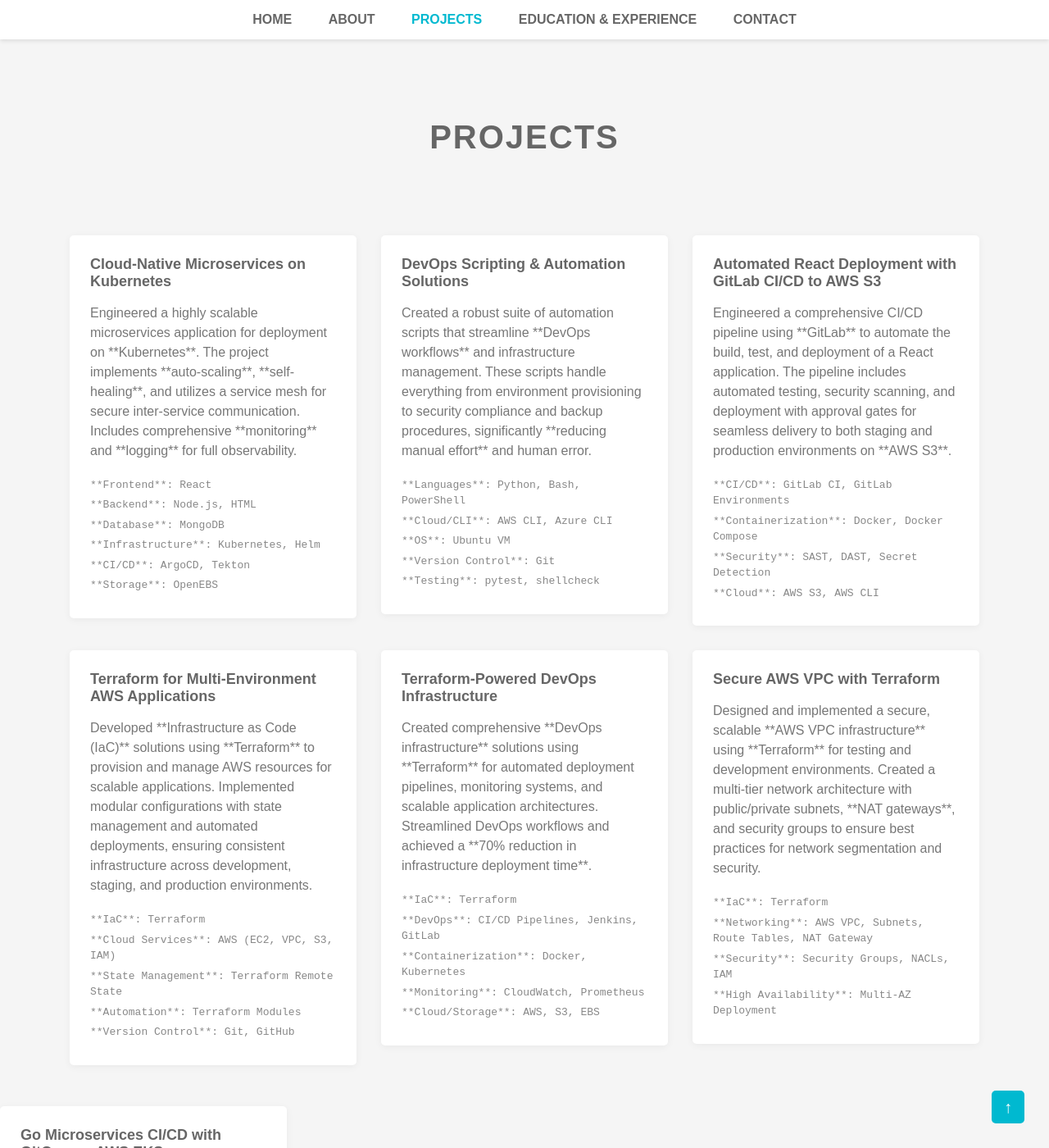
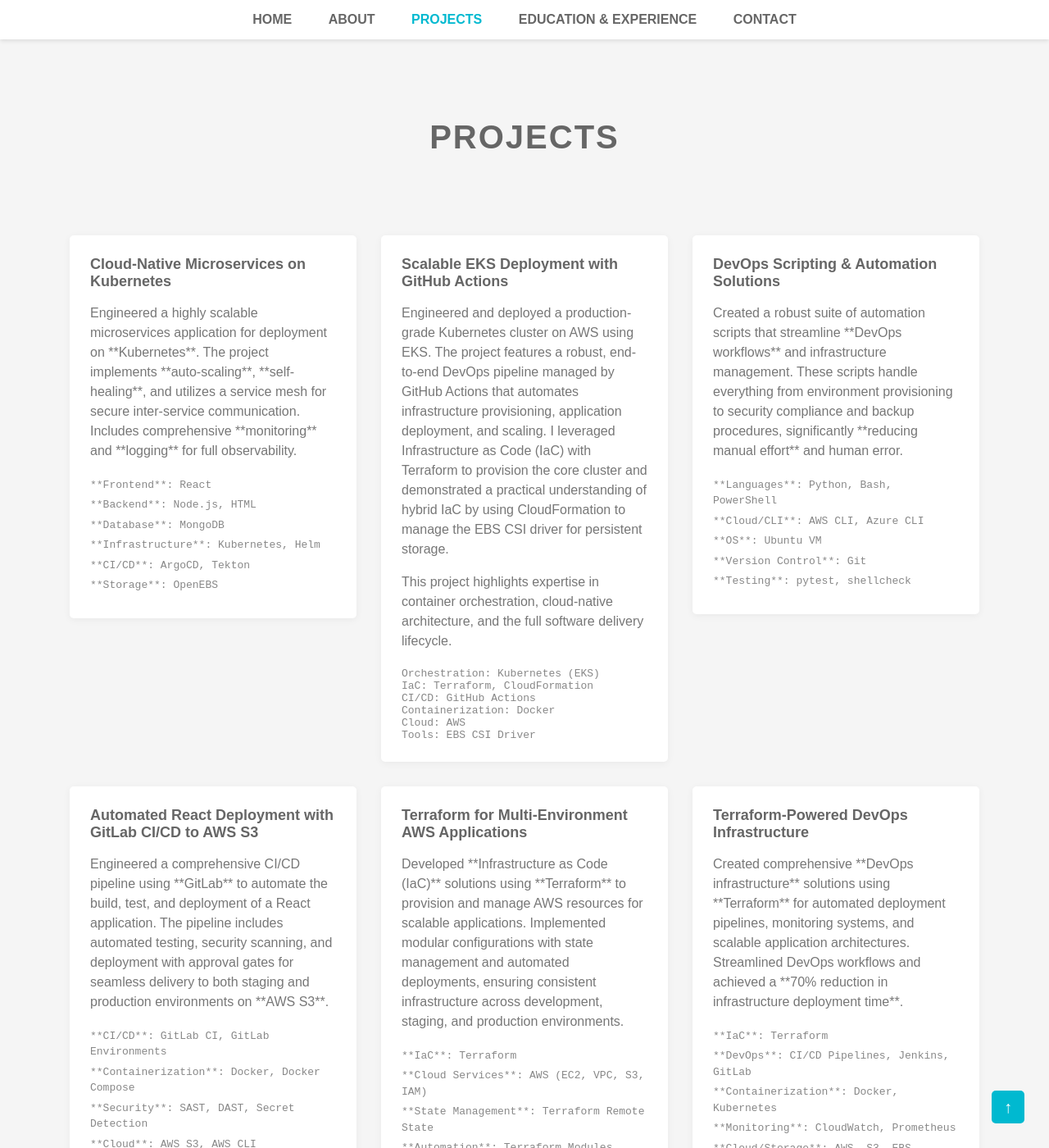
Before and after one commit to Areeba-Urooj/portfolio, a Jekyll site: the page projects.html, which Jekyll copies as it is, in a window 1280 px wide and 1400 px high. Shown: the whole window at 82% size. Built offline with Jekyll 4.4.1, drawn with Linux system fonts in a browser that asks for light colours.

Commit message:
Update projects.html

```diff
--- a/projects.html
+++ b/projects.html
@@ -149,6 +149,22 @@
             </div>
         </a>
 
+        <a href="[Your EKS Project GitHub Link]" class="project-link">
+            <div class="project-card">
+                <h2>Scalable EKS Deployment with GitHub Actions</h2>
+                    <p>Engineered and deployed a production-grade Kubernetes cluster on AWS using EKS. The project features a robust, end-to-end DevOps pipeline managed by GitHub Actions that automates infrastructure provisioning, application deployment, and scaling. I leveraged Infrastructure as Code (IaC) with Terraform to provision the core cluster and demonstrated a practical understanding of hybrid IaC by using CloudFormation to manage the EBS CSI driver for persistent storage.</p>
+                    <p>This project highlights expertise in container orchestration, cloud-native architecture, and the full software delivery lifecycle.</p>
+            <div class="tech-stack">
+                    Orchestration: Kubernetes (EKS)<br>
+                    IaC: Terraform, CloudFormation<br>
+                    CI/CD: GitHub Actions<br>
+                    Containerization: Docker<br>
+                    Cloud: AWS<br>
+                    Tools: EBS CSI Driver
+                </div>
+            </div>
+        </a>
+
         <a href="https://github.com/Areeba-Urooj/ScriptingSolutions" class="project-link">
             <div class="project-card">
                 <h2>DevOps Scripting & Automation Solutions</h2>
```
